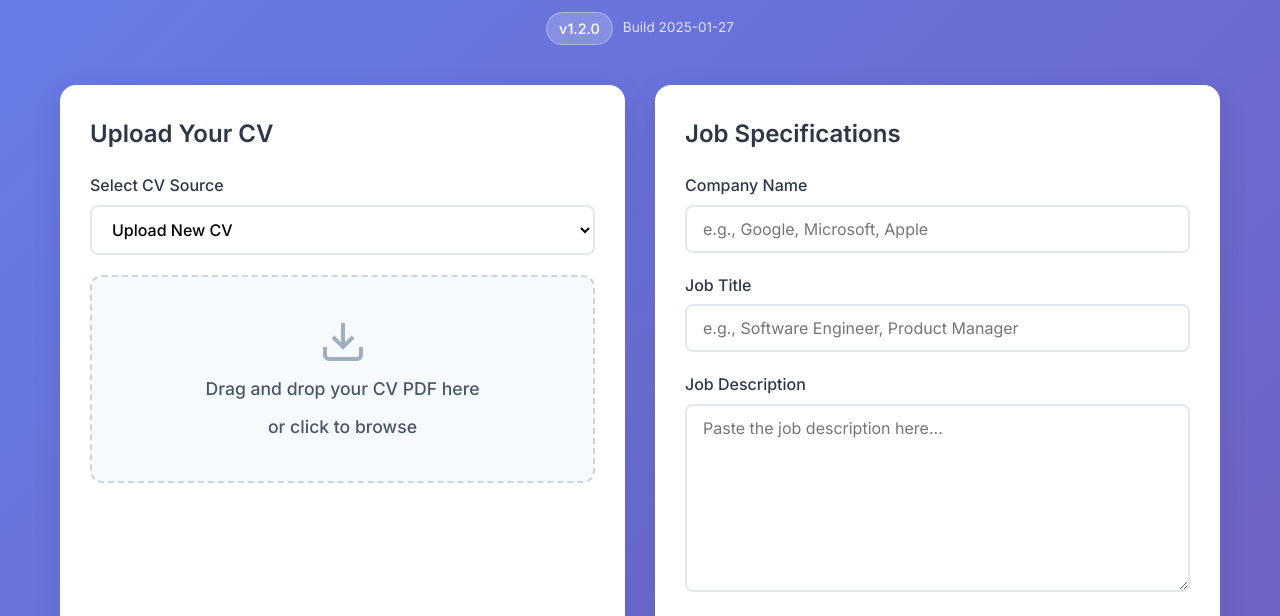
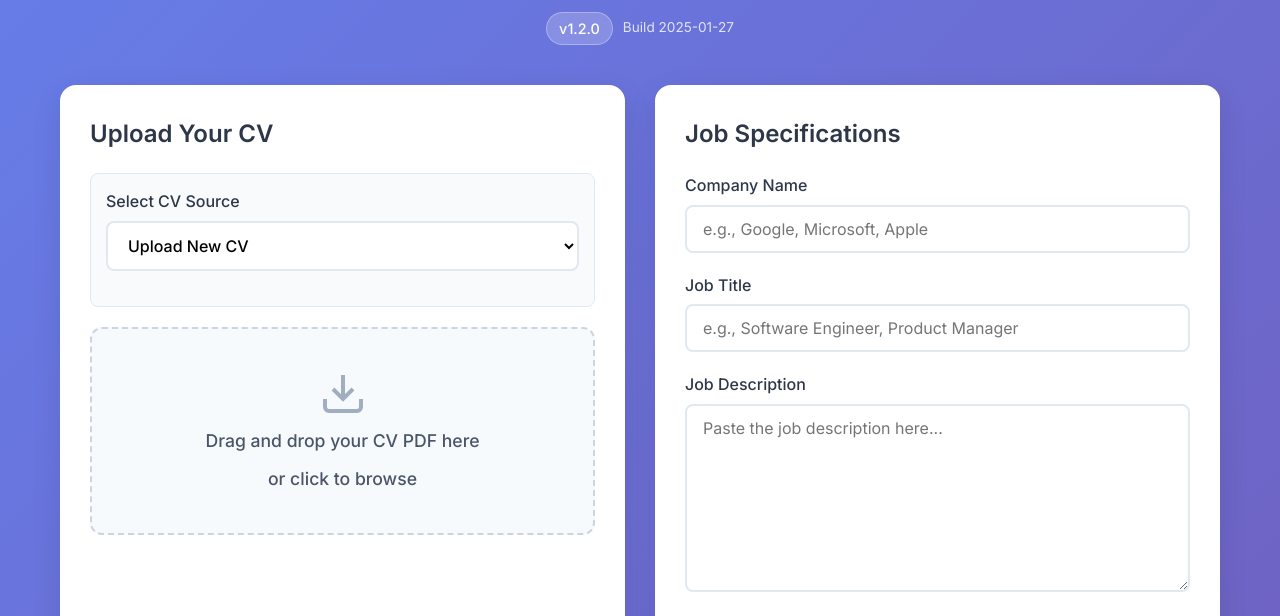
Before and after one commit to rifaterdemsahin/coverletter, a website: page 5_symbols/index.html in a window 1280 px wide. Shown: the part 141-757 px from the top of the page. Drawn offline with Linux system fonts and the light colour scheme.

Commit message:
Update index.html to redirect to the correct symbols directory and add styling for the CV selection section in styles.css, enhancing layout and user experience.

```diff
--- a/5_symbols/styles.css
+++ b/5_symbols/styles.css
@@ -82,6 +82,14 @@ body {
     padding: 30px;
     box-shadow: 0 10px 30px rgba(0, 0, 0, 0.1);
     backdrop-filter: blur(10px);
+}
+
+.cv-selection-section {
+    margin-bottom: 20px;
+    padding: 15px;
+    background: #f8fafc;
+    border-radius: 8px;
+    border: 1px solid #e2e8f0;
 }
 
 .upload-card h2,
```
Also changed, not shown: index.html (+1 -1 lines).
